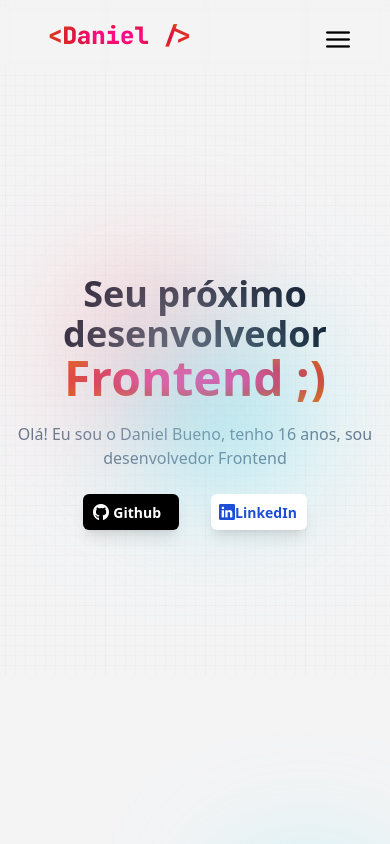
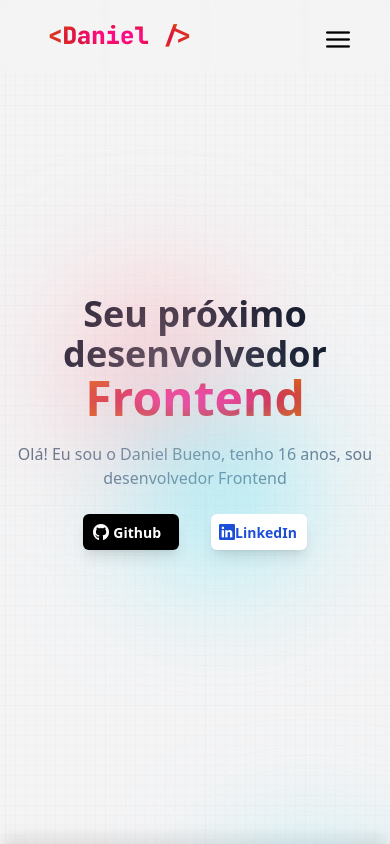
Before and after one commit to danielsrbueno/portfoliojsx, a React (Vite) app: page / in a window 390 px wide. Built offline with nearby package versions, Linux system fonts and the light colour scheme.

Commit message:
refactor: fix responsiveness

```diff
--- a/src/components/About.jsx
+++ b/src/components/About.jsx
@@ -20,8 +20,8 @@ function About() {
   // [, "https://raw.githubusercontent.com/danielsrbueno/portfolio-imgs/main/certificado.png", "https://raw.githubusercontent.com/danielsrbueno/portfolio-imgs/main/certificate-_1_.png", "https://raw.githubusercontent.com/danielsrbueno/portfolio-imgs/main/certificate.png"];
 
   return (
-    <div id="about" className="bg-zinc-400/10 w-full flex flex-col justify-around items-center text-justify my-48 py-12 relative shadow-sm  dark:bg-zinc-300/10">
-      <h1 className="mb-6 text-4xl font-bold text-slate-900 before:w-32 before:h-32 before:blur-3xl before:absolute before:translate-x-36 before:-translate-y-10 before:bg-cyan-300/50 dark:text-zinc-100">
+    <div id="about" className="bg-zinc-400/10 w-full flex flex-col justify-around items-center text-justify py-12 relative shadow-lg  dark:bg-zinc-300/10">
+      <h1 className="mb-6 text-4xl font-bold text-slate-900 before:w-32 before:h-32 before:blur-3xl before:absolute before:translate-x-36 before:-translate-y-8 before:bg-cyan-300/50 dark:text-zinc-100">
         {t("about.title")}
       </h1>
       <div className="p-11 flex justify-around items-center text-justify max-lg:flex-col-reverse">
--- a/src/components/Card.jsx
+++ b/src/components/Card.jsx
@@ -94,7 +94,7 @@ function Card({
 
   return (
     <div
-      className={`${size.body} bg-zinc-50 rounded-2xl flex flex-col justify-between shadow-md hover:scale-105 hover:shadow-xl transition-all duration-500 relative overflow-hidden dark:bg-slate-800/50`}
+      className={`${size.body} bg-zinc-50/50 rounded-2xl flex flex-col justify-between shadow-md hover:scale-105 hover:shadow-xl transition-all duration-500 relative overflow-hidden dark:bg-slate-800/80`}
     >
       <div
         className={`w-11/12 h-1/3 bg-orange-500 ${size.blur} absolute -top-12 -left-16`}
--- a/src/components/Contact.jsx
+++ b/src/components/Contact.jsx
@@ -4,28 +4,28 @@ export default function Contact() {
   const [t] = useTranslation("global");
 
   return (
-    <div id="contact" className="w-full h-3/6 my-20 relative">
-      <h1 className="text-4xl text-slate-900 font-bold text-center dark:text-zinc-100">
+    <div id="contact" className="w-full h-screen min-h-[460px] relative flex flex-col justify-center items-center">
+      <h1 className="text-4xl text-slate-900 font-bold text-center dark:text-zinc-100 before:w-52 before:h-52 before:blur-3xl before:absolute before:-right-32 before:bg-cyan-300/60 after:w-52 after:h-52 after:blur-3xl after:absolute after:top-1/2 after:-right-32 after:bg-rose-300/60">
         {t("contact")}
       </h1>
-      <div className="flex flex-col justify-center items-center mt-12 gap-4">
+      <div className="flex flex-col justify-center items-center mt-12 gap-8">
         <a
           href="https://api.whatsapp.com/send?phone=5511960538467"
           target="blank"
         >
-          <button className="bg-white text-green-700 w-72 h-12 px-5 pr-16 flex items-center justify-between rounded-md font-semibold shadow-lg hover:shedow-2xl hover:shadow-green-700 hover:bg-green-700 hover:text-white hover:scale-105 transition-all duration-500 max-[320px]:w-52 max-[320px]:text-sm max-[320px]:pr-9 max-[320px]:gap-3">
+          <button className="bg-white text-green-700 w-72 h-12 px-5 pr-16 flex items-center justify-between rounded-md font-semibold shadow-lg hover:shadow-2xl hover:shadow-green-700 hover:bg-green-700 hover:text-white hover:scale-105 transition-all duration-500 max-[320px]:w-52 max-[320px]:text-sm max-[320px]:pr-9 max-[320px]:gap-3">
             <i className="pi pi-whatsapp text-xl"></i>
             <p className="mr-2 mt-0.5">(11) 96053-8467</p>
           </button>
         </a>
         <a href="mailto:danielsrbueno@gmail.com" target="blank">
-          <button className="bg-white text-rose-700 w-72 h-12 px-5 flex items-center justify-between rounded-md font-semibold shadow-lg hover:shedow-2xl hover:shadow-rose-700 hover:bg-rose-700 hover:text-white hover:scale-105 transition-all duration-500 max-[320px]:w-52 max-[320px]:text-xs max-[320px]:pr-0 max-[320px]:gap-3">
+          <button className="bg-white text-rose-700 w-72 h-12 px-5 flex items-center justify-between rounded-md font-semibold shadow-lg hover:shadow-2xl hover:shadow-rose-700 hover:bg-rose-700 hover:text-white hover:scale-105 transition-all duration-500 max-[320px]:w-52 max-[320px]:text-xs max-[320px]:pr-0 max-[320px]:gap-3">
             <i className="pi pi-envelope text-xl"></i>
             <p className="mr-2 mt-0.5">danielsrbueno@gmail.com</p>
           </button>
         </a>
         <a href="https://www.linkedin.com/in/danielsrbueno/" target="blank">
-          <button className="bg-white text-blue-700 w-72 h-12 px-5 pr-24 flex items-center justify-between rounded-md font-semibold shadow-lg hover:shedow-2xl hover:shadow-blue-700 hover:bg-blue-700 hover:text-white hover:scale-105 transition-all duration-500 max-[320px]:w-52 max-[320px]:text-sm max-[320px]:pr-14 max-[320px]:gap-3">
+          <button className="bg-white text-blue-700 w-72 h-12 px-5 pr-24 flex items-center justify-between rounded-md font-semibold shadow-lg hover:shadow-2xl hover:shadow-blue-700 hover:bg-blue-700 hover:text-white hover:scale-105 transition-all duration-500 max-[320px]:w-52 max-[320px]:text-sm max-[320px]:pr-14 max-[320px]:gap-3">
             <i className="pi pi-linkedin text-xl"></i>
             <p className="mr-2 mt-0.5">LinkedIn</p>
           </button>
--- a/src/components/Introduction.jsx
+++ b/src/components/Introduction.jsx
@@ -7,25 +7,25 @@ function Introduction() {
     const [t] = useTranslation("global");
 
     return (
-        <div id='introduction' className="pt-32 w-full h-4/5 flex flex-col justify-center items-center text-center select-none relative">
-            <h1 className="font-bold text-front text-slate-900 before:w-36 before:h-36 before:blur-3xl before:absolute before:top-1/6 before:left-1/5 before:bg-rose-300/60 max-sm:text-4xl max-sm:px-3 dark:text-zinc-300">
+        <div id='introduction' className="w-full h-screen min-h-[560px] flex flex-col justify-center items-center text-center select-none relative">
+            <h1 className="font-bold text-8xl text-slate-900 before:w-36 before:h-36 before:blur-3xl before:absolute before:top-1/6 before:left-1/5 before:bg-rose-300/60 max-sm:text-4xl max-sm:px-3 dark:text-zinc-300">
                 {t("intro.title")}
             </h1>
-            <h1 className="font-extrabold text-front my-gradient-radial before:w-36 before:h-36 before:blur-3xl before:absolute before:top-2/4 before:right-1/4 before:bg-cyan-300/60 max-sm:text-5xl">
-                <span>Frontend ;)</span>
+            <h1 className="font-extrabold text-8xl my-gradient-radial before:w-36 before:h-36 before:blur-3xl before:absolute before:top-2/4 before:right-1/4 before:bg-cyan-300/60 max-sm:text-5xl">
+                <span>{t("intro.spantitle")}</span>
             </h1>
             <p className="text-xl font-medium text-slate-500 mt-5 max-sm:text-base max-sm:px-3 dark:text-zinc-400">
             {t("intro.subtitle")}
             </p>
             <div className='flex gap-11 mt-6 z-30 max-sm:gap-8'>
                 <a href={urlGithub} target='blank'>
-                    <button className='bg-black text-white max-sm:w-24 sm:w-36 max-sm:h-9 sm:h-10 max-sm:text-sm max-sm:px-2.5 px-5 flex items-center justify-between rounded-md font-semibold shadow-lg hover:shedow-2xl hover:bg-white hover:text-black hover:scale-105 transition-all duration-500'>
+                    <button className='bg-black text-white max-sm:w-24 sm:w-36 max-sm:h-9 sm:h-10 max-sm:text-sm max-sm:px-2.5 px-5 flex items-center justify-between rounded-md font-semibold shadow-lg hover:shadow-1xl hover:shadow-zinc-900/50 dark:hover:shadow-white hover:bg-white hover:text-black hover:scale-105 transition-all duration-500'>
                         <i className='pi pi-github max-sm:text-base text-xl'></i>
                         <p className='max-sm:mr-2 mr-3 mt-0.5'>Github</p>
                     </button>
                 </a>
                 <a href={urlLinkedin} target='blank'>
-                    <button className='bg-white text-blue-700 max-sm:w-24 sm:w-36 max-sm:h-9 sm:h-10 max-sm:text-sm max-sm:px-2 px-5 flex items-center justify-between rounded-md font-semibold shadow-lg hover:shedow-2xl hover:shadow-blue-700 hover:bg-blue-700 hover:text-white hover:scale-105 transition-all duration-500'>
+                    <button className='bg-white text-blue-700 max-sm:w-24 sm:w-36 max-sm:h-9 sm:h-10 max-sm:text-sm max-sm:px-2 px-5 flex items-center justify-between rounded-md font-semibold shadow-lg hover:shadow-1xl hover:shadow-blue-700 hover:bg-blue-700 hover:text-white hover:scale-105 transition-all duration-500'>
                         <i className='pi pi-linkedin max-sm:text-base text-xl'></i>
                         <p className='max-sm:mr-1 mr-2 mt-0.5'>LinkedIn</p>
                     </button>
--- a/src/components/Projects.jsx
+++ b/src/components/Projects.jsx
@@ -38,7 +38,7 @@ function Projects() {
   }, [key, t]);
 
   return (
-    <div id="projects" className="w-full flex flex-col justify-around items-center text-justify py-12 relative">
+    <div id="projects" className="w-full min-h-screen max-h-[150vh] flex flex-col justify-around items-center text-justify py-16 relative shadow-lg">
       <h1 className="mb-6 text-4xl font-bold text-slate-900 before:w-36 before:h-36 before:blur-3xl before:absolute before:-translate-x-24 before:-translate-y-12 before:bg-rose-300/60 dark:text-zinc-100">
         {t("projects.title")}
       </h1>
```
